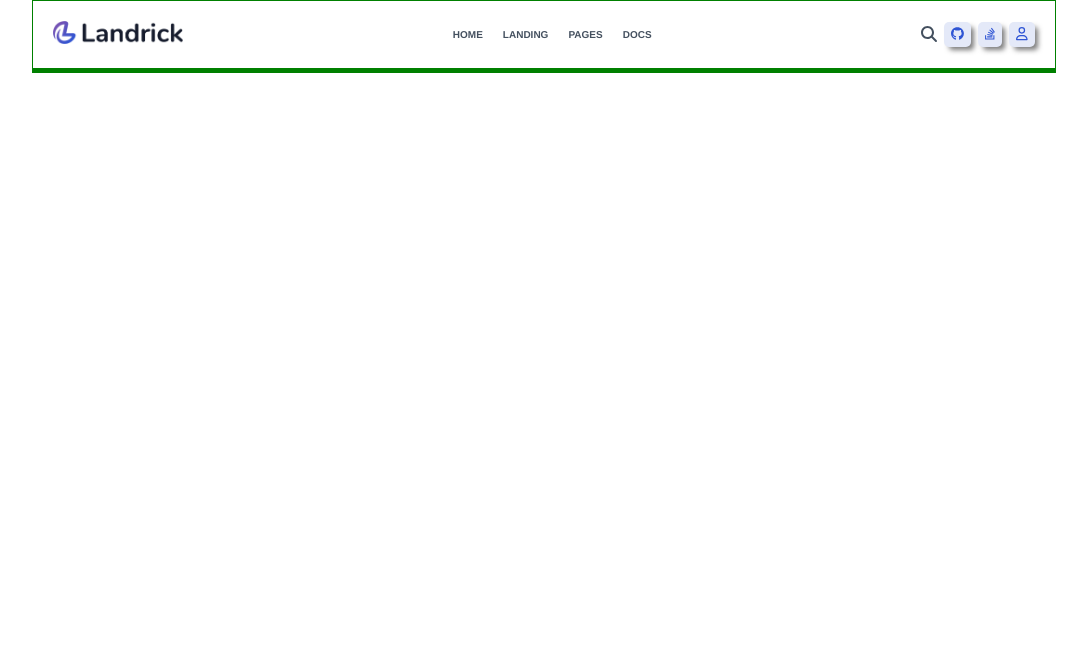
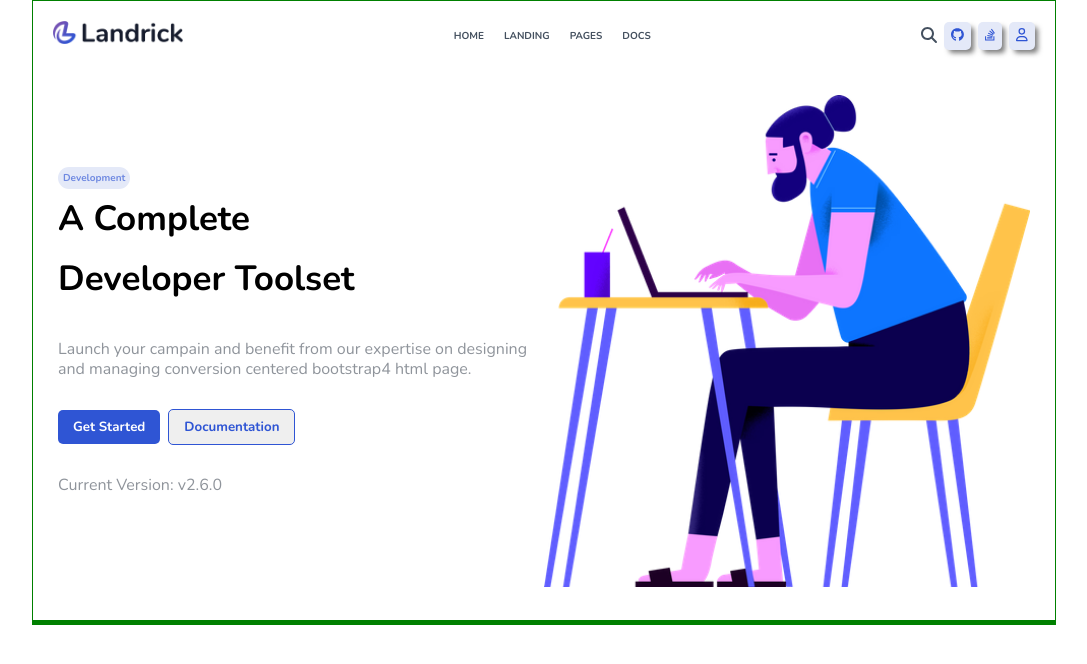
Before and after one commit to Siripiri-hue/proj-html-vuejs, a Vue app: page / in a window 1280 px wide. Shown: the top 664 px of the page, without its empty margins (96-1183 px from the left). Built offline with nearby package versions, Linux system fonts and the light colour scheme.

Commit message:
Aggiunto jumbotron

```diff
--- a/src/App.vue
+++ b/src/App.vue
@@ -26,6 +26,7 @@ export default {
 
 #app {
   font-family: Avenir, Helvetica, Arial, sans-serif;
+  // font-family:"Arial Rounded MT Bold", sans-serif;
   -webkit-font-smoothing: antialiased;
   -moz-osx-font-smoothing: grayscale;
 }
--- a/src/assets/scss/common.scss
+++ b/src/assets/scss/common.scss
@@ -1,7 +1,11 @@
+@import url('https://fonts.googleapis.com/css2?family=Nunito:wght@400;700&display=swap');
+
+/* resets */
 *{
     padding: 0;
     margin: 0;
     box-sizing: border-box;
+    font-family: 'Nunito', sans-serif;
 }
 
 img {
@@ -17,8 +21,55 @@ a {
     text-decoration: none;
 }
 
+/* containers */
+
 .container {
     max-width: 1024px;
     margin: 0 auto;
     border: 1px solid green;
 }
+
+.col-2 {
+    width: 50%;
+    // border: 1px solid lightgreen;
+}
+
+/* flex rules */
+
+.flex-row {
+    display: flex;
+}
+
+.align-cx {
+    align-items: center;
+}
+
+/* button styles */
+
+.label {
+    background-color: #E4E9F8;
+    color: #6F89E1;
+    border: none;
+    border-radius: 50px;
+    padding: 4px 5px;
+    font-weight: 700;
+    font-size: 10px;
+}
+
+button {
+    font-weight: 700;
+    padding: 8px 15px;
+    border-radius: 5px;
+}
+
+.blue-btn {
+    color: white;
+    background-color: #2F55D4;
+    border: none;
+}
+
+.white-btn {
+    color: #2F55D4;
+    background-color: trasparent;
+    border: 1px solid #2F55D4;
+}
--- a/src/components/HeaderComponents/JumboComponent.vue
+++ b/src/components/HeaderComponents/JumboComponent.vue
@@ -1,7 +1,22 @@
 <template>
-    <section id="jumbo">
+    <section id="jumbo" class="flex-row align-cx">
         <!-- qui andrà il jumbo, diviso in due colonne:
         una conterrà il testo e i tasti, l'altra l'immagine -->
+
+        <div class="col-2">
+            <button class="label">Development</button>
+            <h1 id="jumbo-title">A Complete Developer Toolset</h1>
+            <p>Launch your campain and benefit from our expertise on designing and managing conversion centered bootstrap4 html page.</p>
+            <div id="jumbo-btn">
+                <button class="blue-btn">Get Started</button>
+                <button class="white-btn">Documentation</button>
+            </div>
+            <p>Current Version: v2.6.0</p>
+        </div>
+
+        <div class="col-2">
+            <img src="../../assets/img/about.png" alt="">
+        </div>
     </section>
 </template>
 
@@ -12,5 +27,33 @@ export default {
 </script>
 
 <style lang="scss" scoped>
+#jumbo {
+    padding: 25px;
+
+    .col-2:first-child {
+        #jumbo-title {
+            line-height: 60px;
+            width: 70%;
+            font-size: 35px;
+            font-weight: 700;
+        }
+
+        p {
+            margin: 30px 0;
+            line-height: 20px;
+            color: #8f949b;
+        }
+
+        #jumbo-btn {
+            margin: 30px 0;
+
+            button:last-child {
+                margin-left: 8px;
+            }
+        }
+    }
+
+
+}
 
 </style>
```
